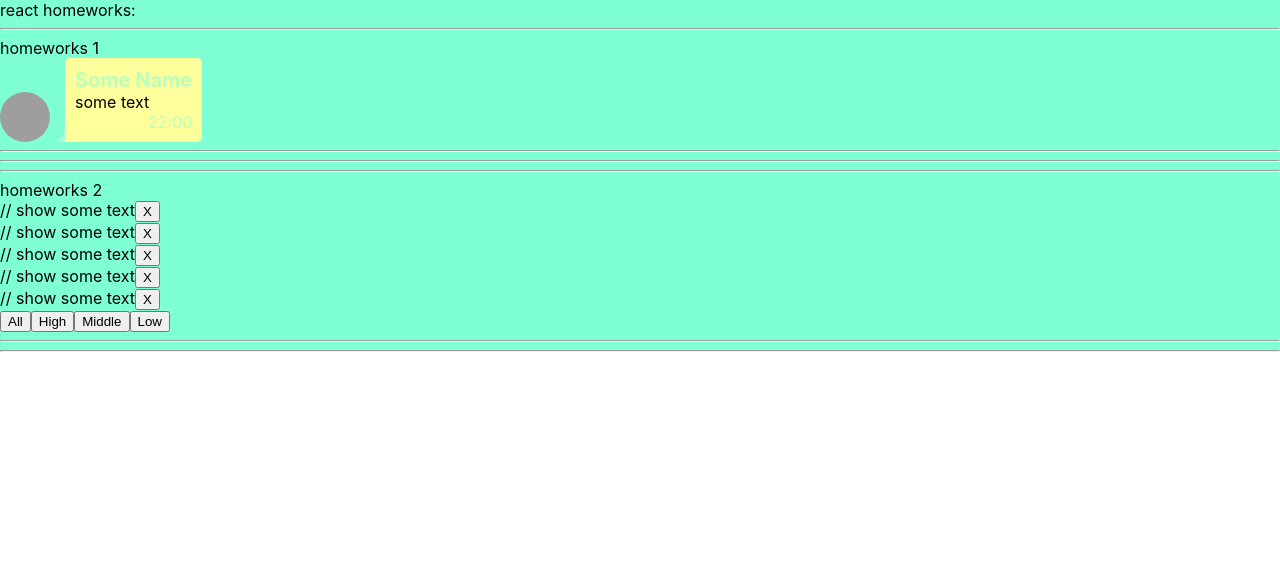
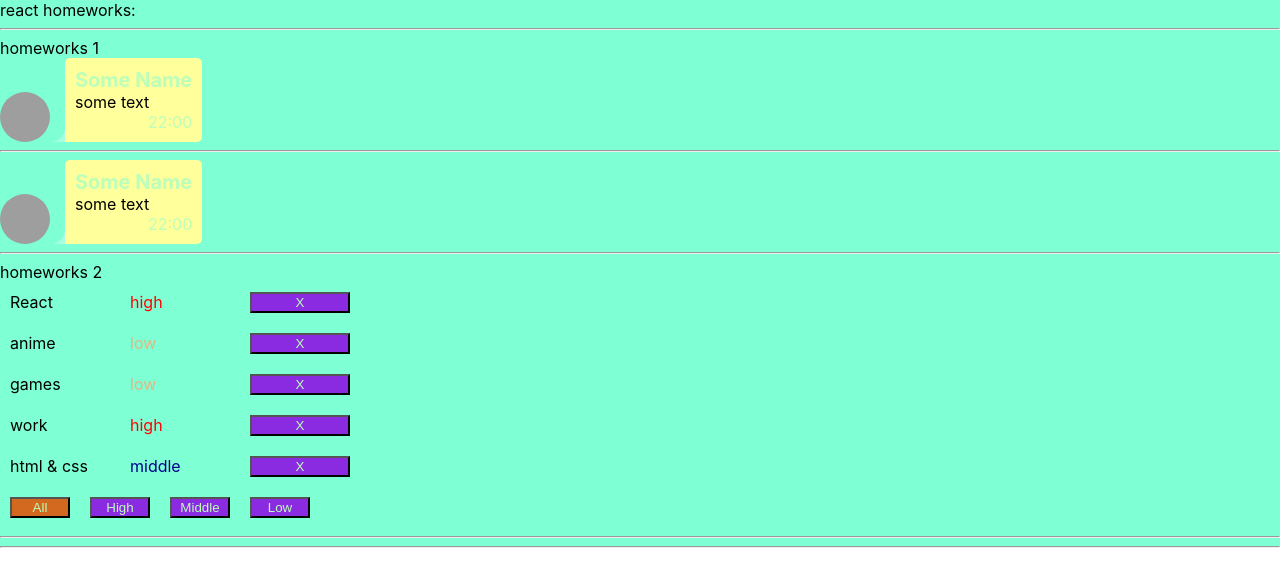
Before and after one commit to KombinatorVit/TasksIgnat, a React (Create React App) app: page / in a window 1280 px wide. Shown: the top 586 px of the page. Built offline with nearby package versions, Linux system fonts and the light colour scheme; grey boxes are pictures that could not be loaded.

Commit message:
Made with God's help and a variant of Ignat

```diff
--- a/src/p2-homeworks/h1/AlternativeMessage.tsx
+++ b/src/p2-homeworks/h1/AlternativeMessage.tsx
@@ -1,8 +1,28 @@
 import React from 'react'
+import s from './Message.module.css';
+export type AlternativeMessageType = {
+    avatar2: string
+    name2: string
+    message2: string
+    time2: string
 
-function AlternativeMessage() {
+}
+
+function AlternativeMessage(props: AlternativeMessageType) {
     return (
-        <div>
+        <div className={s.message}>
+            <img src={props.avatar2} alt="ava" className={s.avatar}/>
+
+            <div className={s.angle}/>
+
+
+            <div className={s.content}>
+
+                <div className={s.name}>    {props.name2}  </div>
+                <div className={s.message}> {props.message2}  </div>
+                <div className={s.time}>    {props.time2}  </div>
+
+            </div>
 
         </div>
     )
--- a/src/p2-homeworks/h1/HW1.tsx
+++ b/src/p2-homeworks/h1/HW1.tsx
@@ -1,11 +1,12 @@
-import React from 'react'
+import React from 'react';
 import Message from './Message';
+import AlternativeMessage from './AlternativeMessage';
 
 type MessageDataType = {
-    avatar:string
-    name:string
-    message:string
-    time:string
+    avatar: string
+    name: string
+    message: string
+    time: string
 
 }
 
@@ -14,7 +15,7 @@ const messageData: MessageDataType = {
     name: 'Some Name',
     message: 'some text',
     time: '22:00',
-}
+};
 
 function HW1() {
     return (
@@ -33,10 +34,13 @@ function HW1() {
 
             <hr/>
             {/*для личного творчества, могу проверить*/}
-            {/*<AlternativeMessage/>*/}
-            <hr/>
+            <AlternativeMessage
+                avatar2={messageData.avatar}
+                name2={messageData.name}
+                message2={messageData.message}
+                time2={messageData.time}/>
         </div>
-    )
+    );
 }
 
-export default HW1
+export default HW1;
--- a/src/p2-homeworks/h2/Affair.tsx
+++ b/src/p2-homeworks/h2/Affair.tsx
@@ -1,19 +1,25 @@
 import React from 'react'
-
+import {AffairType} from './HW2';
+import s from './Affairs.module.css'
 type AffairPropsType = {
     // key не нужно типизировать
-    affair: any // need to fix any
-    deleteAffairCallback: any // need to fix any
+    affair: AffairType // need to fix any
+    deleteAffairCallback: (id: number) => void
 }
 
 function Affair(props: AffairPropsType) {
-    const deleteCallback = () => {}// need to fix
+    const deleteCallback = () => {props.deleteAffairCallback(props.affair._id)}// need to fix
 
+    const priorityClass = s.item + ' ' + s[props.affair.priority]
     return (
-        <div>
-            // show some text
+        <div className={s.affair}>
+<div className={s.item}>{props.affair.name}</div>
+<div className={priorityClass}>{props.affair.priority}</div>
 
-            <button onClick={deleteCallback}>X</button>
+
+
+
+            <button onClick={deleteCallback} className={s.item + ' ' + s.button}>X</button>
         </div>
     )
 }
--- a/src/p2-homeworks/h2/Affairs.module.css
+++ b/src/p2-homeworks/h2/Affairs.module.css
@@ -1,3 +1,39 @@
-.someClass {
+.button {
+    margin: 10px;
+    width: 60px;
 
+    background: blueviolet;
+    color: #bbffbb;
+    outline: none;
 }
+
+.button:focus {
+    outline: #99ff99 solid 1px;
+}
+
+.button:active {
+    background: chartreuse;
+}
+
+.active {
+    background: chocolate;
+}
+
+.affair {
+    display: flex;
+}
+
+.item {
+    margin: 10px;
+    width: 100px;
+}
+
+.high {
+    color: red;
+}
+.middle {
+    color: darkblue;
+}
+.low {
+    color: burlywood;
+}
--- a/src/p2-homeworks/h2/Affairs.tsx
+++ b/src/p2-homeworks/h2/Affairs.tsx
@@ -1,11 +1,13 @@
-import React from 'react'
-import Affair from './Affair'
-import {AffairType} from './HW2'
+import React from 'react';
+import Affair from './Affair';
+import {AffairType, FilterType} from './HW2';
+import s from './Affairs.module.css'
 
-type AffairsPropsType = { // need to fix any
-    data: any
-    setFilter: any
-    deleteAffairCallback: any
+type AffairsPropsType = {
+    data: Array<AffairType>
+    setFilter: (filter: FilterType) => void
+    deleteAffairCallback: (id: number) => void
+    filter: FilterType
 }
 
 function Affairs(props: AffairsPropsType) {
@@ -15,24 +17,38 @@ function Affairs(props: AffairsPropsType) {
             affair={a}
             deleteAffairCallback={props.deleteAffairCallback}
         />
-    ))
+    ));
 
-    const setAll = () => {} // need to fix
-    const setHigh = () => {}
-    const setMiddle = () => {}
-    const setLow = () => {}
+    const setAll = () => {
+        props.setFilter('all');
+    }; // need to fix
+    const setHigh = () => {
+        props.setFilter('high');
+    };
+    const setMiddle = () => {
+        props.setFilter('middle');
+    };
+    const setLow = () => {
+        props.setFilter('low');
+    };
+
+    const onAll = s.button + ' ' + (props.filter === 'all' ? s.active : '');
+    const onHigh = s.button + ' ' + (props.filter === 'high' ? s.active : '');
+    const onMiddle = s.button + ' ' + (props.filter === 'middle' ? s.active : '');
+    const onLow = s.button + ' ' + (props.filter === 'low' ? s.active : '');
+
 
     return (
         <div>
 
             {mappedAffairs}
 
-            <button onClick={setAll}>All</button>
-            <button onClick={setHigh}>High</button>
-            <button onClick={setMiddle}>Middle</button>
-            <button onClick={setLow}>Low</button>
+            <button onClick={setAll} className={onAll}>All</button>
+            <button onClick={setHigh} className={onHigh}>High</button>
+            <button onClick={setMiddle} className={onMiddle}>Middle</button>
+            <button onClick={setLow} className={onLow}>Low</button>
         </div>
-    )
+    );
 }
 
-export default Affairs
+export default Affairs;
--- a/src/p2-homeworks/h2/HW2.tsx
+++ b/src/p2-homeworks/h2/HW2.tsx
@@ -1,35 +1,46 @@
-import React, {useState} from 'react'
-import Affairs from './Affairs'
+import React, {useState} from 'react';
+import Affairs from './Affairs';
+
 
 // types
-export type AffairPriorityType = any // need to fix any
-export type AffairType = any // need to fix any
+export type AffairPriorityType = 'high' | 'low' | 'middle'
+export type AffairType = {
+    _id: number
+    name: string
+    priority: AffairPriorityType
+}
 export type FilterType = 'all' | AffairPriorityType
 
 // constants
-const defaultAffairs: any = [ // need to fix any
+const defaultAffairs: Array<AffairType> = [ // need to fix any
     {_id: 1, name: 'React', priority: 'high'},
     {_id: 2, name: 'anime', priority: 'low'},
     {_id: 3, name: 'games', priority: 'low'},
     {_id: 4, name: 'work', priority: 'high'},
     {_id: 5, name: 'html & css', priority: 'middle'},
-]
+];
 
 // pure helper functions
-export const filterAffairs = (affairs: any, filter: any): any => { // need to fix any
-    if (filter === 'all') return affairs
-    else return // need to fix
-}
-export const deleteAffair = (affairs: any, _id: any): any => { // need to fix any
-    return // need to fix
-}
+export const filterAffairs = (affairs: Array<AffairType>, filter: FilterType): Array<AffairType> => { // need to fix any
+    if (filter === 'all') return affairs;
+  // else  if (filter === 'high') return affairs.filter(a=>a.priority=='high');
+  // else  if (filter === 'low') return affairs.filter(a=>a.priority=='high')
+  // else  if(filter === 'middle') return affairs.filter(a=>a.priority=='high')
+
+else return affairs.filter(a => a.priority === filter)
+
+    // else return affairs; // need to fix     выбрал вариант Игната
+};
+export const deleteAffair = (affairs: Array<AffairType>, _id: number): Array<AffairType> => { // need to fix any
+    return affairs.filter(a => a._id !== _id)
+};
 
 function HW2() {
-    const [affairs, setAffairs] = useState<any>(defaultAffairs) // need to fix any
-    const [filter, setFilter] = useState<FilterType>('all')
+    const [affairs, setAffairs] = useState<Array<AffairType>>(defaultAffairs); // need to fix any
+    const [filter, setFilter] = useState<FilterType>('all');
 
-    const filteredAffairs = filterAffairs(affairs, filter)
-    const deleteAffairCallback = (_id: any) => setAffairs(deleteAffair(affairs, _id)) // need to fix any
+    const filteredAffairs = filterAffairs(affairs, filter);
+    const deleteAffairCallback = (_id: number) => setAffairs(deleteAffair(affairs, _id)); // need to fix any
 
     return (
         <div>
@@ -41,6 +52,7 @@ function HW2() {
                 data={filteredAffairs}
                 setFilter={setFilter}
                 deleteAffairCallback={deleteAffairCallback}
+                filter={filter}
             />
 
             <hr/>
@@ -48,7 +60,7 @@ function HW2() {
             {/*<AlternativeAffairs/>*/}
             <hr/>
         </div>
-    )
+    );
 }
 
-export default HW2
+export default HW2;
```
